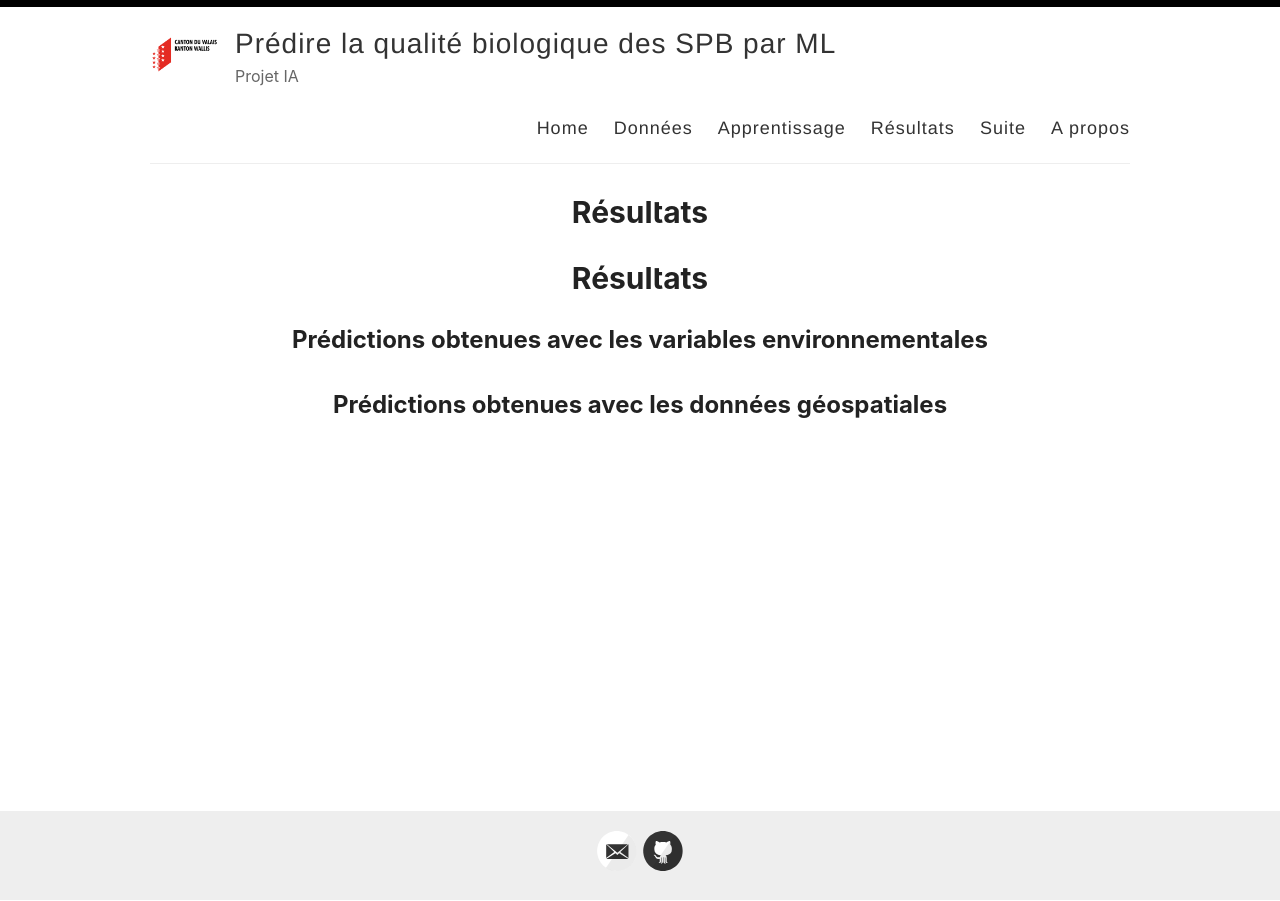
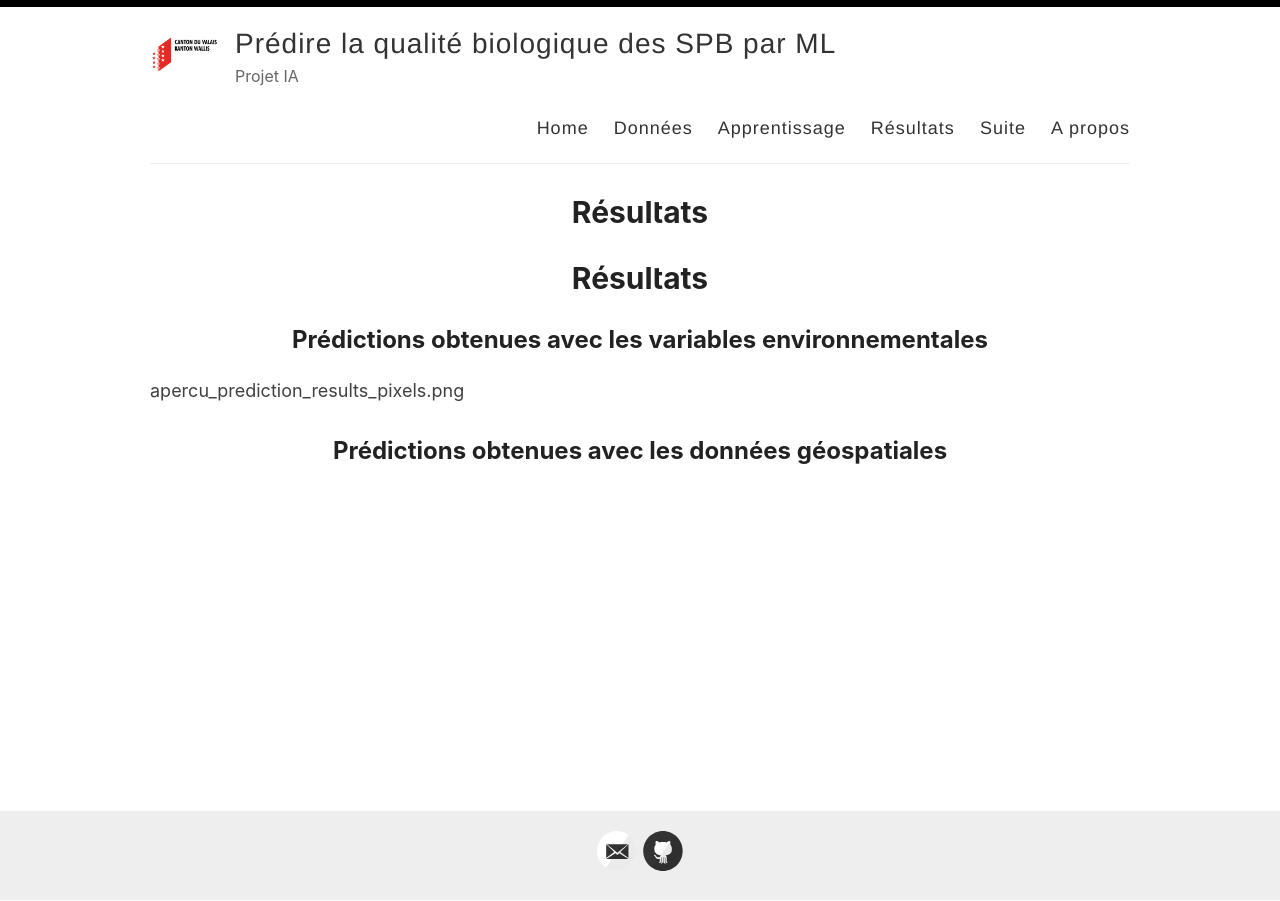
Before and after one commit to sca-opdir/sber-biodiversite-ml-prediction, a Jekyll site: the page built from _pages/results.md, in a window 1280 px wide. Built offline with Jekyll 4.4.1, drawn with Linux system fonts in a browser that asks for light colours.

Commit message:
Update results.md

```diff
--- a/_pages/results.md
+++ b/_pages/results.md
@@ -8,6 +8,6 @@ permalink: /results/
 
 ## Prédictions obtenues avec les variables environnementales
 
-
+apercu_prediction_results_pixels.png
 
 ## Prédictions obtenues avec les données géospatiales
```
